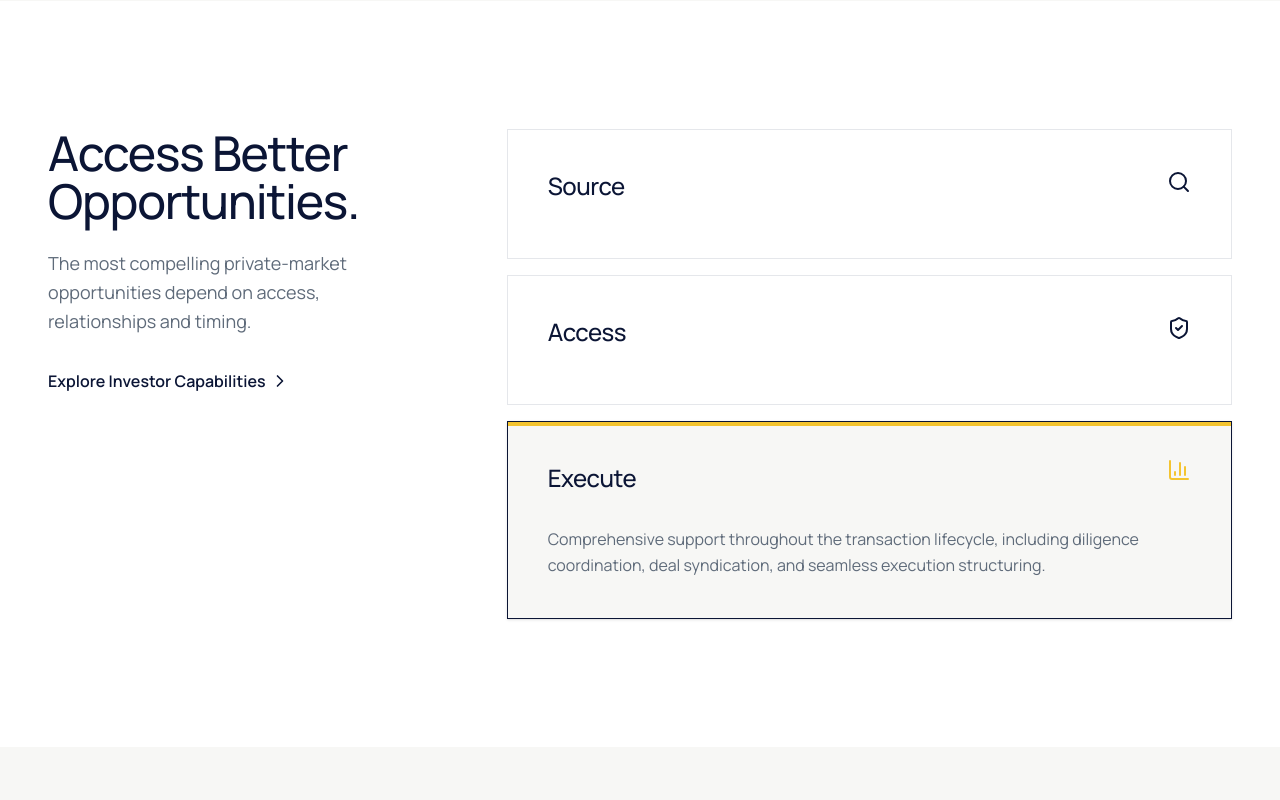
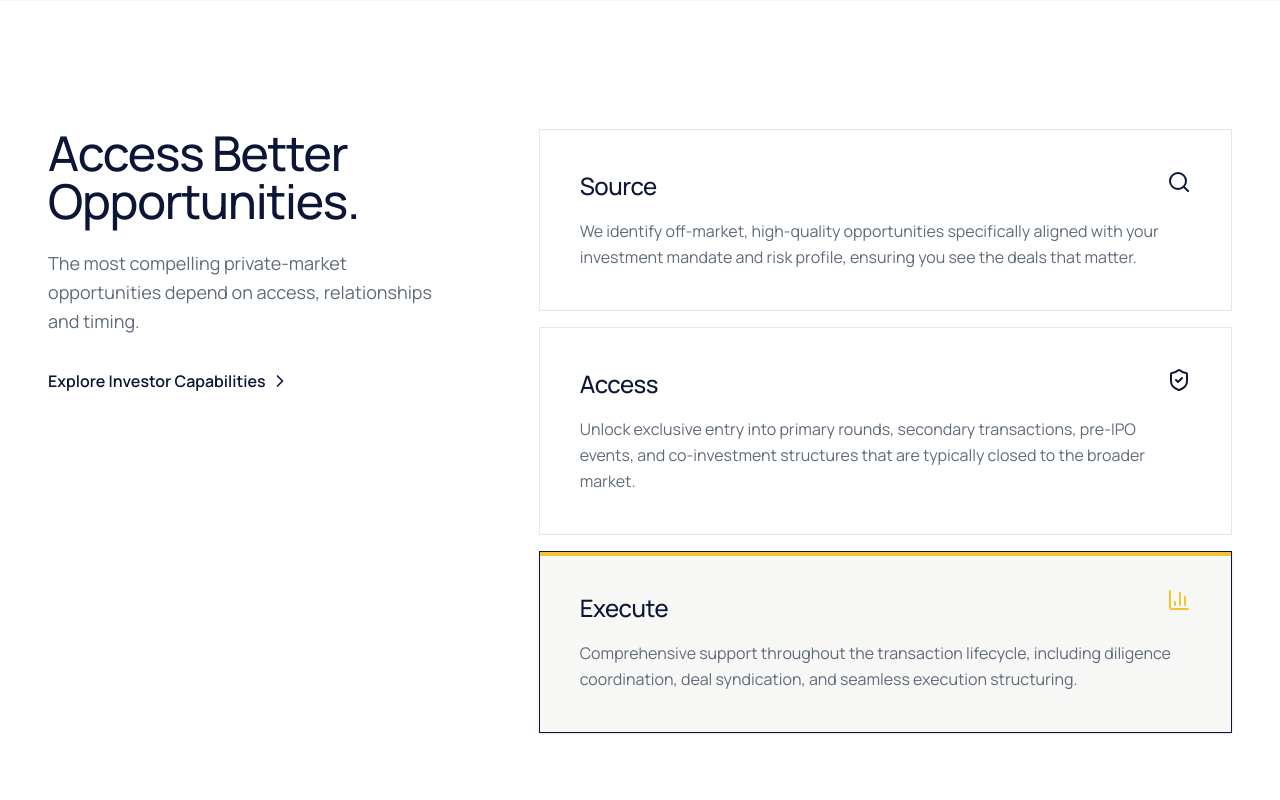
Before and after one commit to mtforstartups-hub/decipher-investments, a React (Vite) app: page / in a window 1280 px wide. Shown: the part 1700-2500 px from the top of the page. Built offline with nearby package versions, Linux system fonts and the light colour scheme; no server answers.

Commit message:
feat: modified interactive box components

```diff
--- a/src/components/ui/InteractiveBox.tsx
+++ b/src/components/ui/InteractiveBox.tsx
@@ -1,16 +1,17 @@
-import React, { useState, useEffect } from 'react';
+import React from 'react';
 import { cn } from '../../lib/utils';
-import { motion, AnimatePresence } from 'motion/react';
 
 interface InteractiveBoxProps {
   title: string;
   subtitle?: string;
-  content: string;
+  content: React.ReactNode;
   icon?: React.ReactNode;
   className?: string;
   defaultOpen?: boolean;
   isActive?: boolean;
   onToggle?: () => void;
+  onClick?: () => void;
+  onMouseEnter?: () => void;
 }
 
 export const InteractiveBox: React.FC<InteractiveBoxProps> = ({
@@ -19,71 +20,69 @@ export const InteractiveBox: React.FC<InteractiveBoxProps> = ({
   content,
   icon,
   className,
-  defaultOpen = false,
-  isActive: controlledIsActive,
+  isActive = false,
   onToggle,
+  onClick,
+  onMouseEnter,
 }) => {
-  const [localIsActive, setLocalIsActive] = useState(defaultOpen);
-
-  const isControlled = controlledIsActive !== undefined;
-  const isActive = isControlled ? controlledIsActive : localIsActive;
-
-  const handleToggle = () => {
-    if (onToggle) {
-      onToggle();
-    }
-    if (!isControlled) {
-      setLocalIsActive(!localIsActive);
-    }
+  const handleClick = () => {
+    if (onClick) onClick();
+    if (onToggle) onToggle();
   };
 
   return (
-    <motion.button
+    <div
+      onClick={handleClick}
+      onMouseEnter={onMouseEnter}
       className={cn(
-        "group w-full text-left p-8 md:p-10 border transition-all duration-300 relative overflow-hidden bg-white",
+        "group w-full text-left p-8 md:p-10 border transition-all duration-500 relative overflow-hidden cursor-pointer",
         isActive
           ? "border-navy bg-offwhite shadow-sm"
-          : "border-border hover:border-navy hover:shadow-sm",
+          : "border-border bg-white hover:border-navy hover:shadow-sm",
         className
       )}
-      onClick={handleToggle}
-      layout
     >
       <div className="relative z-10 flex flex-col h-full">
-        <div className="flex items-start justify-between gap-4 mb-4">
+        <div className="flex items-start justify-between gap-4">
           <div>
-             <h3 className="text-xl md:text-2xl font-display font-medium text-navy">{title}</h3>
+            <h3 className="text-xl md:text-2xl font-display font-medium text-navy">
+              {title}
+            </h3>
             {subtitle && (
-               <p className="text-muted text-sm mt-1 uppercase tracking-wider font-medium">{subtitle}</p>
+              <p className="text-muted text-sm mt-1 uppercase tracking-wider font-medium">
+                {subtitle}
+              </p>
             )}
           </div>
           {icon && (
-             <div className={cn("text-navy transition-transform duration-300", isActive && "text-yellow transform -translate-y-1")}>
+            <div
+              className={cn(
+                "transition-all duration-300 flex-shrink-0",
+                isActive
+                  ? "text-yellow -translate-y-1"
+                  : "text-navy group-hover:text-yellow group-hover:-translate-y-1"
+              )}
+            >
               {icon}
             </div>
           )}
         </div>
 
-        <AnimatePresence>
-          {isActive && (
-            <motion.div
-              initial={{ opacity: 0, height: 0, marginTop: 0 }}
-              animate={{ opacity: 1, height: 'auto', marginTop: 16 }}
-              exit={{ opacity: 0, height: 0, marginTop: 0 }}
-              transition={{ duration: 0.3, ease: 'easeInOut' }}
-              className="text-muted leading-relaxed"
-            >
+        {/* Content always visible across all cards */}
+        <div className="text-muted leading-relaxed mt-4 font-normal">
           {content}
-            </motion.div>
-          )}
-        </AnimatePresence>
+        </div>
       </div>
 
-      {/* Active accent line */}
-      <div className={cn(
-        "absolute top-0 left-0 w-full h-1 bg-yellow transform origin-left transition-transform duration-300 ease-out",
-        isActive ? "scale-x-100" : "scale-x-0 group-hover:scale-x-100 group-hover:opacity-50"
-      )} />
-    </motion.button>
+      {/* Top accent highlight line */}
+      <div
+        className={cn(
+          "absolute top-0 left-0 w-full h-1 bg-yellow transform origin-left transition-transform duration-500 ease-out",
+          isActive
+            ? "scale-x-100"
+            : "scale-x-0 group-hover:scale-x-100 group-hover:opacity-50"
+        )}
+      />
+    </div>
   );
 };
--- a/src/components/ui/InteractiveBoxGroup.tsx
+++ b/src/components/ui/InteractiveBoxGroup.tsx
@@ -13,7 +13,6 @@ export const InteractiveBoxGroup: React.FC<InteractiveBoxGroupProps> = ({
   autoPlayInterval = 3000,
 }) => {
   const [activeIndex, setActiveIndex] = useState<number>(0);
-  const [isDesktop, setIsDesktop] = useState(false);
   const [isHovered, setIsHovered] = useState(false);
   const ref = React.useRef<HTMLDivElement>(null);
   const isInView = useInView(ref, { margin: "-100px", once: false });
@@ -21,24 +20,14 @@ export const InteractiveBoxGroup: React.FC<InteractiveBoxGroupProps> = ({
   const childrenArray = Children.toArray(children).filter(isValidElement);
 
   useEffect(() => {
-    const checkDesktop = () => {
-      setIsDesktop(window.innerWidth >= 1024);
-    };
-
-    checkDesktop();
-    window.addEventListener('resize', checkDesktop);
-    return () => window.removeEventListener('resize', checkDesktop);
-  }, []);
-
-  useEffect(() => {
-    if (!isDesktop || !isInView || isHovered) return;
+    if (!isInView || isHovered || childrenArray.length === 0) return;
 
     const interval = setInterval(() => {
       setActiveIndex((current) => (current + 1) % childrenArray.length);
     }, autoPlayInterval);
 
     return () => clearInterval(interval);
-  }, [isDesktop, isInView, isHovered, childrenArray.length, autoPlayInterval]);
+  }, [isInView, isHovered, childrenArray.length, autoPlayInterval]);
 
   return (
     <div
@@ -50,21 +39,11 @@ export const InteractiveBoxGroup: React.FC<InteractiveBoxGroupProps> = ({
       {Children.map(children, (child, index) => {
         if (!isValidElement(child)) return child;
 
-        // On desktop, we control the active state.
-        // On mobile, we let the children manage their own state if we wanted,
-        // but it's cleaner to just control it entirely or let it fallback.
-        // Wait, if it's mobile, we want them to act like normal accordions (multiple can be open).
-        // If we force `isActive` on mobile, only one can be open. Actually, that's fine (accordion style).
-        // Or we can only pass `isActive` if `isDesktop` is true.
-
-        const childProps = isDesktop
-          ? {
-              isActive: activeIndex === index,
-              onToggle: () => setActiveIndex(index),
-            }
-          : {};
-
-        return cloneElement(child, childProps as any);
+        return cloneElement(child, {
+          isActive: activeIndex === index,
+          onMouseEnter: () => setActiveIndex(index),
+          onClick: () => setActiveIndex(index),
+        } as any);
       })}
     </div>
   );
--- a/src/components/ui/InteractiveHighlightBox.tsx
+++ b/src/components/ui/InteractiveHighlightBox.tsx
@@ -1,6 +1,5 @@
-import React, { useState } from 'react';
+import React from 'react';
 import { cn } from '../../lib/utils';
-import { motion, AnimatePresence } from 'motion/react';
 
 interface InteractiveHighlightBoxProps {
   title: string;
@@ -17,21 +16,13 @@ export const InteractiveHighlightBox: React.FC<InteractiveHighlightBoxProps> = (
   content,
   icon,
   className,
-  defaultOpen = false,
 }) => {
-  const [isActive, setIsActive] = useState(defaultOpen);
-
   return (
-    <motion.button
+    <div
       className={cn(
-        "group w-full text-left p-8 md:p-10 border-2 transition-all duration-300 relative overflow-hidden",
-        isActive
-          ? "border-yellow bg-offwhite shadow-sm"
-          : "border-border bg-white hover:border-yellow/50 hover:bg-offwhite/50 hover:shadow-sm",
+        "group w-full text-left p-8 md:p-10 border-2 border-border bg-white hover:border-yellow hover:bg-offwhite/50 hover:shadow-sm transition-all duration-300 relative overflow-hidden flex flex-col justify-between h-full",
         className
       )}
-      onClick={() => setIsActive(!isActive)}
-      layout
     >
       <div className="relative z-10 flex flex-col h-full">
         <div className="flex items-start justify-between gap-4">
@@ -42,55 +33,19 @@ export const InteractiveHighlightBox: React.FC<InteractiveHighlightBoxProps> = (
             )}
           </div>
 
-           <div className="flex items-center gap-4">
           {icon && (
-               <div className={cn(
-                 "transition-colors duration-300",
-                 isActive ? "text-yellow" : "text-navy group-hover:text-yellow/70"
-               )}>
+            <div className="text-navy group-hover:text-yellow transition-colors duration-300 flex-shrink-0">
               {icon}
             </div>
           )}
-
-             {/* Indicator */}
-             <div className={cn(
-                "w-8 h-8 rounded-full border flex items-center justify-center transition-colors duration-300 flex-shrink-0",
-                isActive
-                  ? "border-yellow bg-yellow text-charcoal"
-                  : "border-border bg-white text-navy group-hover:border-yellow/50 group-hover:bg-offwhite"
-             )}>
-                <svg
-                  width="14"
-                  height="14"
-                  viewBox="0 0 24 24"
-                  fill="none"
-                  stroke="currentColor"
-                  strokeWidth="2"
-                  strokeLinecap="round"
-                  strokeLinejoin="round"
-                  className={cn("transition-transform duration-300", isActive && "rotate-45")}
-                >
-                  <line x1="12" y1="5" x2="12" y2="19"></line>
-                  <line x1="5" y1="12" x2="19" y2="12"></line>
-                </svg>
-             </div>
-           </div>
         </div>
 
-        <AnimatePresence>
-          {isActive && (
-            <motion.div
-              initial={{ opacity: 0, height: 0, marginTop: 0 }}
-              animate={{ opacity: 1, height: 'auto', marginTop: 16 }}
-              exit={{ opacity: 0, height: 0, marginTop: 0 }}
-              transition={{ duration: 0.3, ease: 'easeInOut' }}
-              className="text-muted leading-relaxed font-normal"
-            >
+        <p className="text-muted leading-relaxed font-normal mt-4">
           {content}
-            </motion.div>
-          )}
-        </AnimatePresence>
+        </p>
       </div>
-    </motion.button>
+
+      <div className="absolute top-0 left-0 w-full h-1 bg-yellow transform origin-left scale-x-0 group-hover:scale-x-100 transition-transform duration-300 ease-out" />
+    </div>
   );
 };
--- a/src/pages/Home.tsx
+++ b/src/pages/Home.tsx
@@ -310,8 +310,8 @@ export function Home() {
 
       {/* SECTION 3: FOR INVESTORS */}
       <Section bg="white">
-        <div className="flex flex-col md:flex-row gap-12 lg:gap-24">
-          <div className="md:w-1/3">
+        <div className="flex flex-col md:flex-row items-start gap-12 lg:gap-24">
+          <div className="md:w-1/3 flex-shrink-0">
             <h2 className="text-4xl md:text-5xl font-display font-medium tracking-tight text-navy mb-6">
               Access Better Opportunities.
             </h2>
@@ -328,7 +328,7 @@ export function Home() {
             </Link>
           </div>
 
-          <InteractiveBoxGroup className="md:w-2/3 space-y-4">
+          <InteractiveBoxGroup className="w-full md:flex-1 min-w-0 space-y-4">
             <InteractiveBox
               title="Source"
               content="We identify off-market, high-quality opportunities specifically aligned with your investment mandate and risk profile, ensuring you see the deals that matter."
```
Lines whose indentation alone changed are shown as unchanged.
